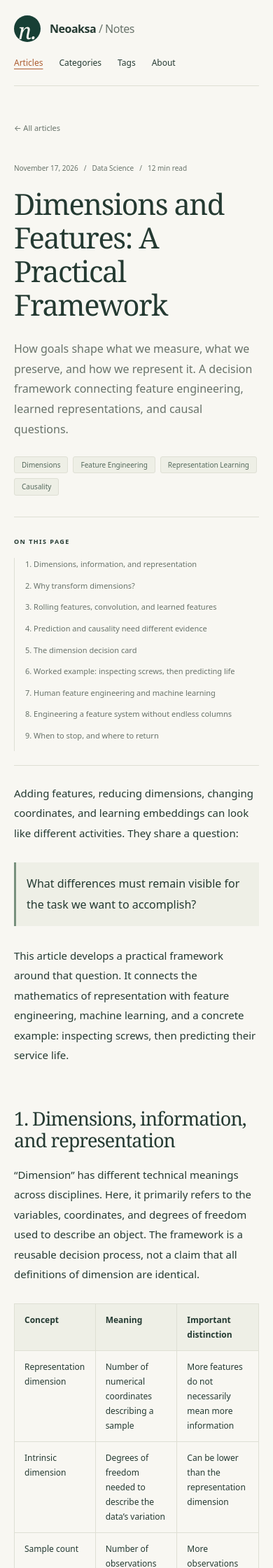
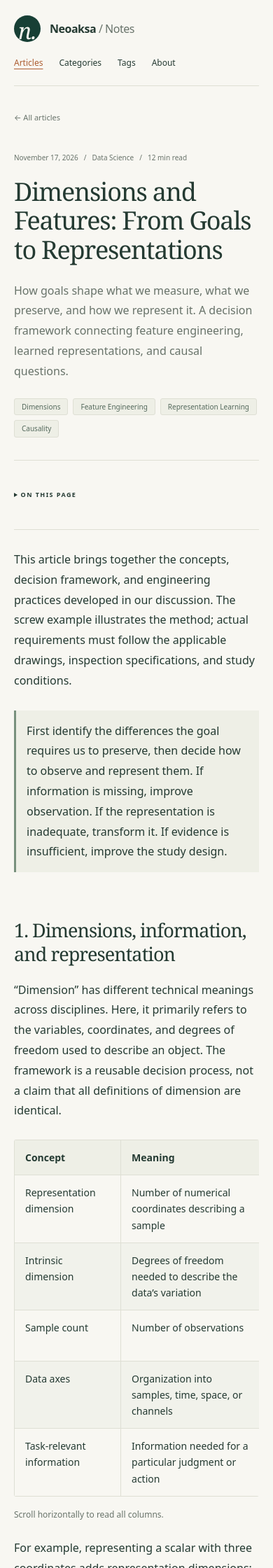
Before and after one commit to neoaksa/neoaksa.github.io, a Jekyll site: the page built from _posts/2026-11-17-dimensions-and-features.md, in a window 390 px wide. Shown: the top 2240 px of the page at 70% size. Built offline with Jekyll 4.4.1, drawn with Linux system fonts in a browser that asks for light colours; nearby versions of some CDN libraries; some of the changed text lies outside the part shown.

Commit message:
Improve article readability and align English translation with Chinese source

````diff
--- a/_layouts/default.html
+++ b/_layouts/default.html
@@ -1,6 +1,7 @@
 <!doctype html>
 <html lang="en">
 <head>
+  {% assign asset_version = site.time | date: '%s' %}
   <meta charset="utf-8">
   <meta name="viewport" content="width=device-width, initial-scale=1">
   <title>{% if page.title %}{{ page.title | escape }} · {% endif %}{{ site.title | escape }}</title>
@@ -12,10 +13,11 @@
   <link rel="canonical" href="{{ page.url | absolute_url }}">
   <link rel="icon" type="image/svg+xml" href="{{ '/assets/favicon.svg' | relative_url }}">
   <link rel="alternate" type="application/atom+xml" title="{{ site.title }}" href="{{ '/feed.xml' | relative_url }}">
-  <link rel="stylesheet" href="{{ '/assets/css/site.css' | relative_url }}">
+  <link rel="stylesheet" href="{{ '/assets/css/site.css' | relative_url }}?v={{ asset_version }}">
+  {% if page.layout == 'post' %}<link rel="stylesheet" href="{{ '/assets/css/article.css' | relative_url }}?v={{ asset_version }}">{% endif %}
   {% if page.math %}<link rel="stylesheet" href="https://cdn.jsdelivr.net/npm/katex@0.16.22/dist/katex.min.css">{% endif %}
-  <script defer src="{{ '/assets/js/site.js' | relative_url }}"></script>
-  {% if page.mermaid or page.math %}<script type="module" src="{{ '/assets/js/article.js' | relative_url }}"></script>{% endif %}
+  <script defer src="{{ '/assets/js/site.js' | relative_url }}?v={{ asset_version }}"></script>
+  {% if page.mermaid or page.math %}<script type="module" src="{{ '/assets/js/article.js' | relative_url }}?v={{ asset_version }}"></script>{% endif %}
 </head>
 <body>
   <a class="skip-link" href="#main">Skip to content</a>
--- a/_layouts/post.html
+++ b/_layouts/post.html
@@ -10,7 +10,7 @@ layout: default
     <div class="tags">{% for tag in page.tags %}<a href="{{ '/tags/' | relative_url }}#{{ tag | slugify }}">{{ tag | escape }}</a>{% endfor %}</div>
   </header>
   <div class="article-grid">
-    <aside class="toc" aria-label="Article contents" hidden><p class="eyebrow">On this page</p><ol id="toc-list"></ol></aside>
+    <aside class="toc" aria-label="Article contents" hidden><details class="toc-menu" open><summary class="eyebrow">On this page</summary><ol id="toc-list"></ol></details></aside>
     <div class="prose" id="article-content" data-mermaid="{{ page.mermaid | default: false }}" data-math="{{ page.math | default: false }}">{{ content }}</div>
   </div>
   <div class="article-end"><span class="end-mark" aria-hidden="true">✳</span><p>Keep the questions. Revisit the assumptions.</p><a href="{{ '/articles/' | relative_url }}">Back to all articles →</a></div>
--- a/_posts/2026-11-17-dimensions-and-features.md
+++ b/_posts/2026-11-17-dimensions-and-features.md
@@ -1,5 +1,5 @@
 ---
-title: "Dimensions and Features: A Practical Framework"
+title: "Dimensions and Features: From Goals to Representations"
 description: "How goals shape what we measure, what we preserve, and how we represent it. A decision framework connecting feature engineering, learned representations, and causal questions."
 date: 2026-11-17 10:00:00 -0500
 categories: [Data Science]
@@ -9,11 +9,9 @@ mermaid: true
 math: true
 ---
 
-Adding features, reducing dimensions, changing coordinates, and learning embeddings can look like different activities. They share a question:
+This article brings together the concepts, decision framework, and engineering practices developed in our discussion. The screw example illustrates the method; actual requirements must follow the applicable drawings, inspection specifications, and study conditions.
 
-> What differences must remain visible for the task we want to accomplish?
-
-This article develops a practical framework around that question. It connects the mathematics of representation with feature engineering, machine learning, and a concrete example: inspecting screws, then predicting their service life.
+> First identify the differences the goal requires us to preserve, then decide how to observe and represent them. If information is missing, improve observation. If the representation is inadequate, transform it. If evidence is insufficient, improve the study design.
 
 ## 1. Dimensions, information, and representation
 
@@ -27,29 +25,27 @@ This article develops a practical framework around that question. It connects th
 | Data axes | Organization into samples, time, space, or channels | The number of array axes is not the number of features |
 | Task-relevant information | Information needed for a particular judgment or action | Changes with the goal |
 
-For example, transforming a scalar into three coordinates adds representation dimensions:
+For example, representing a scalar with three coordinates adds representation dimensions:
 
 $$
 x \longmapsto [x,x^2,x^3]
 $$
 
-It adds no independent observation. All three values are determined by the original value. Yet the new representation may make a relationship easier for a limited model to learn.
+It adds no independent observational information. It may make a relationship that was previously difficult to express easier for a model to learn.
 
 Separate the object, the measurement, and the representation:
 
 ```mermaid
-flowchart LR
+flowchart TD
     O["Actual state of the object"] -->|"Measurement and sampling"| X["Observations X"]
-    X -->|"Transformation"| Z["Representation Z"]
-    Z -->|"Analysis or model"| R["Judgment or action"]
+    X -->|"Transformation: phi"| Z["Representation Z"]
+    Z -->|"Analysis, model, or rules"| R["Judgment or action"]
     G["Goal and constraints"] -.-> X
     G -.-> Z
     G -.-> R
 ```
 
-*Figure 1. Measurement and representation are separate stages. Each can leave relevant distinctions unobserved or inaccessible.*
-
-A deterministic transformation cannot create new observational information from nothing. Inferring an unobserved property requires assumptions and evidence beyond the transformation itself.
+*Figure 1. Measurement and representation transformation are separate stages. A deterministic transformation cannot create new observational information absent from its input; inferring an unobserved state requires additional assumptions and evidence.*
 
 ## 2. Why transform dimensions?
 
@@ -61,9 +57,9 @@ Three motivations recur:
 2. **Reduce interference.** Remove redundancy or variation irrelevant to the goal.
 3. **Align with structure.** Match coordinates, scales, adjacency, or hierarchy to the object and task.
 
-For a relationship such as $$y=x^2$$, a linear model using only x cannot express it exactly. Defining a feature $$z=x^2$$ makes the relationship linear in z. The required nonlinear operation has moved into the representation.
+A good representation must account for the object's structure, the research goal, and the available processing capabilities. Easier prediction, easier explanation, and causal justification are different evaluation criteria.
 
-This is not free: someone, or some learning procedure, still needs to find the useful transformation.
+### 2.1 Types of dimension operations
 
 | Operation | Purpose | Question to check |
 |---|---|---|
@@ -79,7 +75,7 @@ These categories overlap. Replacing seven measurements with their sum compresses
 
 ## 3. Rolling features, convolution, and learned features
 
-### Does a seven-day total add information?
+### 3.1 Does a seven-day sales total increase dimensionality?
 
 Let daily sales be x(t), and define:
 
@@ -93,7 +89,7 @@ $$
 
 For ordinary linear regression already receiving all seven values, adding their sum does not expand the space of linear functions and introduces exact collinearity. For other models, such as decision trees, a threshold on the total can be much easier to express. Regularization can also change how equivalent information is used during training.
 
-### What convolution extracts
+### 3.2 The role of convolution
 
 A fixed rolling sum is a discrete convolution. Its kernel specifies a local weighted computation; sliding repeats that computation at different positions.
 
@@ -107,10 +103,10 @@ Both [10, 20, 30] and [10, 100, 30] produce an endpoint difference of 20. A resp
 
 Deep learning commonly calls sliding cross-correlation “convolution,” although the strict mathematical definitions differ by kernel reversal. Rolling maxima and medians are generally not fixed-kernel linear convolutions.
 
-### How a network learns feature extractors
+### 3.3 How neural networks learn features
 
 ```mermaid
-flowchart LR
+flowchart TD
     X["Raw input"] --> F["Learnable feature extractor"]
     F --> H["Hidden representation"]
     H --> P["Prediction"]
@@ -119,15 +115,17 @@ flowchart LR
     L -.->|"Updates prediction parameters"| P
 ```
 
-*Figure 2. The training objective can shape both the representation and the prediction model.*
+*Figure 2. Features do not have to be named in advance. The training objective can jointly shape the feature extractor and the prediction model.*
 
-A convolutional layer uses local connections and shares kernel weights across positions. A fully connected layer typically connects each output to every input. Attention computes input-dependent aggregation weights over the positions it is allowed to access.
+- **Convolutional layers:** local connections, with kernel weights shared across positions.
+- **Fully connected layers:** each output typically connects to all inputs through learnable weights.
+- **Attention layers:** compute matching weights from the input, then aggregate information from positions they are allowed to access.
 
 Multiple layers combine features into further features. Convolutional receptive fields can grow with depth, while nonlinear activations allow more complex relationships than a purely linear stack.
 
 In an ordinary fixed architecture, the number of hidden coordinates is specified in advance. Training learns how to compute those coordinates; it does not continually add physical feature columns.
 
-Hidden features need not be uninterpretable, but they usually have no predefined business meaning. Useful representations can also be distributed across multiple coordinates rather than captured by one named feature.
+Hidden representations are not necessarily uninterpretable, but they usually have no predefined business meaning. Attention weights also cannot be directly treated as final feature importance or causal effects.
 
 ## 4. Prediction and causality need different evidence
 
@@ -156,13 +154,13 @@ Surface color might predict a short life. Changing the color alone might have no
 
 An interpretable feature is not automatically a cause. Neural networks can assist causal estimation, but the causal claim comes from the study design and assumptions, not from network complexity or predictive accuracy.
 
-Likewise, changing a hidden coordinate and observing the model's response is not automatically a real-world intervention. The coordinate may mix several physical attributes, with no unique operation that changes it in isolation.
+Likewise, changing a hidden coordinate and observing the model's prediction is not equivalent to a real-world intervention experiment.
 
 ## 5. The dimension decision card
 
 > Design a representation around the distinctions the goal requires. Preserve necessary differences, merge differences that can be ignored, and test whether the result is sufficient.
 
-### The workflow
+### 5.1 The complete workflow
 
 ```mermaid
 flowchart TD
@@ -197,7 +195,7 @@ flowchart TD
 | 9. Cost | Are measurement, computation, interpretation, and maintenance affordable? |
 | 10. Boundary | When do we stop, and what triggers reassessment? |
 
-### The central test
+### 5.3 The central test: preserve goal-relevant distinctions
 
 For a transformation $$Z=\phi(X)$$, ask:
 
@@ -226,7 +224,7 @@ The requirements below illustrate the framework. Actual acceptance criteria must
 | Cost | Inspection time, reinspection, and missed defects | Additional measurements and life testing versus predictive benefit |
 | Boundary | Reassess when type, specification, equipment, or process changes | Reassess when conditions change or predictions become unreliable |
 
-### Align coordinates with the requirement
+### 6.2 Transformations aligned with the goal
 
 For a length accepted between Lmin and Lmax, define:
 
@@ -270,13 +268,13 @@ Life prediction requires extra care:
 | Automated feature search | Candidate operations, parameters, and evaluation | Searches combinations and tests usefulness |
 | Representation learning | Inputs, architecture, objective, and constraints | Learns extractor parameters and internal representations |
 
-Reasonable manual features can reduce the learning burden when data is limited. Automated learning can reduce hand design and discover useful combinations. Neither removes the need to define data meaning, timing, and validation.
+Manual feature engineering remains useful because reasonable structural assumptions can reduce the learning burden when data is limited. Business definitions, information availability, and data sources also require governance. Automated learning can reduce manual design and discover complex combinations.
 
 Do not rank features solely by individual correlation. Two features may be weak alone but important together. Selection should be task-specific, tested with independent data and, where useful, feature-group comparisons or ablation.
 
 ## 8. Engineering a feature system without endless columns
 
-### Separate metrics, families, and instances
+### 8.1 Three levels: metrics, families, and instances
 
 | Level | Example | What to manage |
 |---|---|---|
@@ -286,7 +284,7 @@ Do not rank features solely by individual correlation. Two features may be weak
 
 These windowed means are not identical, but their implementation should be reusable. Before treating columns as equivalent, verify inclusion of the current day, calendar versus observation windows, missing dates, grouping keys, and partial-history handling.
 
-### Make features self-describing
+### 8.2 Self-description instead of a rigid single classification
 
 Record:
 
@@ -296,9 +294,9 @@ Record:
 - Applicability, missing-value handling, and quality expectations.
 - Ownership, lifecycle, validated uses, and consumers.
 
-Metadata can live in database catalogs, extended properties, metadata tables, or configuration files. YAML is one possible carrier, not a requirement. Choose an authoritative source and validate its consistency with the actual calculations.
+Metadata can live in database catalogs, extended properties, metadata tables, or configuration files. YAML is one possible carrier, not a requirement. What matters is consistent structure, queryability, validation, and a clearly identified authoritative source.
 
-### Materialize by task
+### 8.3 From a shared wide table to task-specific materialization
 
 ```mermaid
 flowchart TD
@@ -317,11 +315,14 @@ Migrate an existing wide table gradually: document definitions and column mappin
 
 Changing a wide table into a long table changes storage shape. It does not automatically reduce feature computation or total data volume.
 
-### Let AI propose, then validate
+### 8.4 How AI uses the catalog
 
-An AI assistant can search the catalog, exclude unavailable or inapplicable features, and propose candidates with reasons. Those recommendations are hypotheses. Validate them before fixing a task feature set.
+1. Exclude features that cannot be used at the task's prediction time or do not meet the applicability conditions.
+2. Use feature descriptions to propose candidates and explain the reasoning, while allowing for useful feature combinations.
+3. Validate independently to determine the task's feature set.
+4. Fix feature definitions, data versions, and model versions, and record the selection rationale.
 
-Production runs should reference fixed definitions and reproducible data versions. Cache reuse must account for definitions, inputs, versions, and computation ranges.
+A language model can recommend candidates from their descriptions, but it cannot replace empirical validation. Production runs should use checked, fixed configurations. Cache reuse must account for definitions, inputs, versions, and computation ranges.
 
 ## 9. When to stop, and where to return
 
@@ -339,4 +340,4 @@ These gaps may coexist. A failed model does not identify the cause on its own.
 
 Keep four traceable records: the goal and success criteria, the representation and its sources, the supporting evidence, and the conditions under which reassessment is required.
 
-> Start with the distinctions that must survive. Then choose the dimensions that express them.
+> First ask what must remain distinguishable, then ask which dimensions to use. Dimension choices serve the goal; the credibility of the conclusion comes from evidence.
--- /dev/null
+++ b/assets/css/article.css
@@ -0,0 +1,224 @@
+/* Reading layout for long articles, tables, and technical diagrams. */
+.article-shell {
+  max-width: 1120px;
+}
+
+.article-heading {
+  max-width: none;
+  padding-bottom: 32px;
+  margin-bottom: 36px;
+}
+
+.article-heading h1 {
+  max-width: 24ch;
+  font-size: clamp(2.25rem, 4vw, 3.5rem);
+  line-height: 1.14;
+}
+
+.article-heading .lede {
+  max-width: 72ch;
+  font-size: 17px;
+}
+
+.article-grid {
+  grid-template-columns: 220px minmax(0, 760px);
+  gap: 48px;
+  justify-content: center;
+}
+
+.toc {
+  max-height: calc(100vh - 60px);
+  overflow-y: auto;
+  font-size: 12px;
+  line-height: 1.6;
+}
+
+.toc li {
+  padding-bottom: 12px;
+}
+
+.toc summary {
+  cursor: pointer;
+  padding-block: 6px;
+}
+
+.toc a[aria-current="location"] {
+  color: var(--green);
+  font-weight: 650;
+}
+
+.prose {
+  font-size: 17px;
+  line-height: 1.8;
+}
+
+.prose h2 {
+  margin-top: 48px;
+  font-size: 30px;
+  line-height: 1.25;
+}
+
+.prose h3 {
+  line-height: 1.35;
+  font-size: 23px;
+}
+
+.prose table {
+  font-size: 14px;
+  line-height: 1.65;
+}
+
+.prose th,
+.prose td {
+  padding: 13px 15px;
+  min-width: 135px;
+}
+
+.prose th {
+  vertical-align: bottom;
+}
+
+.prose tbody tr:nth-child(even) {
+  background: #f1f2eb;
+}
+
+.table-scroll {
+  border-radius: 3px;
+  scrollbar-width: thin;
+}
+
+.table-hint {
+  margin: -12px 0 22px;
+  font-size: 12px;
+  color: var(--muted);
+}
+
+.diagram {
+  padding: 20px 16px;
+}
+
+.diagram-visual {
+  scrollbar-width: thin;
+}
+
+.diagram-visual svg {
+  display: block;
+  margin-inline: auto;
+  /* Preserve readable labels; scroll inside the figure when necessary. */
+  min-width: var(--diagram-width, 600px);
+  max-width: 100%;
+}
+
+.diagram figcaption {
+  margin-top: 18px;
+  padding: 0 8px;
+  font-size: 13px;
+  line-height: 1.65;
+  color: var(--muted);
+}
+
+.diagram details {
+  font-size: 12px;
+  line-height: 1.6;
+}
+
+.diagram summary {
+  padding-block: 6px;
+}
+
+.figure-caption {
+  font-size: 13px;
+  line-height: 1.65;
+  color: var(--muted);
+}
+
+.prose .katex-display {
+  margin: 28px 0;
+  padding-block: 5px;
+}
+
+@media (max-width: 1000px) {
+  .article-grid {
+    grid-template-columns: minmax(0, 760px);
+    gap: 28px;
+  }
+
+  .toc {
+    position: static;
+    max-height: none;
+    overflow: visible;
+    border-bottom: 1px solid var(--line);
+    padding-bottom: 20px;
+  }
+
+  .toc ol {
+    columns: 2;
+  }
+
+  .toc li {
+    break-inside: avoid;
+  }
+
+  .article-heading {
+    max-width: 760px;
+    margin-inline: auto;
+  }
+}
+
+@media (max-width: 620px) {
+  .article-shell {
+    padding-top: 30px;
+  }
+
+  .article-heading h1 {
+    font-size: 2.25rem;
+  }
+
+  .article-heading .lede,
+  .prose {
+    font-size: 16px;
+  }
+
+  .prose h2 {
+    font-size: 27px;
+  }
+
+  .prose h3 {
+    font-size: 22px;
+  }
+
+  .toc ol {
+    columns: 1;
+  }
+
+  .prose table {
+    min-width: 560px;
+  }
+
+  .diagram {
+    padding: 14px 10px;
+  }
+}
+
+@media print {
+  .article-grid {
+    display: block;
+  }
+
+  .prose {
+    font-size: 11pt;
+  }
+
+  .prose table {
+    min-width: 0;
+    font-size: 9pt;
+  }
+
+  .diagram-visual svg {
+    min-width: 0;
+  }
+
+  .table-hint {
+    display: none;
+  }
+}
--- a/assets/js/article.js
+++ b/assets/js/article.js
@@ -15,13 +15,28 @@ async function renderDiagrams() {
         const visual = document.createElement('div');
         visual.className = 'diagram-visual';
         visual.innerHTML = svg;
+        visual.tabIndex = 0;
+        visual.setAttribute('role', 'region');
+        visual.setAttribute('aria-label', `Diagram ${index + 1}; scroll horizontally if needed`);
+        const rendered = visual.querySelector('svg');
+        const width = rendered.viewBox.baseVal.width;
+        // Mermaid's base labels are 16px. Avoid scaling them below about 14px.
+        if (width) visual.style.setProperty('--diagram-width', `${Math.ceil(width * 0.875)}px`);
         const details = document.createElement('details');
         const summary = document.createElement('summary');
         summary.textContent = 'View diagram source';
         const pre = document.createElement('pre');
         pre.textContent = source;
         details.append(summary, pre);
-        figure.append(visual, details);
+        figure.append(visual);
+        const caption = block.parentElement.nextElementSibling;
+        if (caption?.tagName === 'P' && /^Figure \d+\./.test(caption.textContent.trim())) {
+          const figcaption = document.createElement('figcaption');
+          figcaption.innerHTML = caption.innerHTML;
+          figure.append(figcaption);
+          caption.remove();
+        }
+        figure.append(details);
         block.parentElement.replaceWith(figure);
       } catch (error) {
         console.warn('Diagram could not be rendered; keeping its source.', error);
--- a/assets/js/site.js
+++ b/assets/js/site.js
@@ -14,6 +14,21 @@
     list.append(item);
   });
   if (headings.length) toc.hidden = false;
+  const tocMenu = toc.querySelector('details');
+  if (tocMenu && window.matchMedia('(max-width: 1000px)').matches) tocMenu.open = false;
+  const links = [...list.querySelectorAll('a')];
+  if ('IntersectionObserver' in window) {
+    const observer = new IntersectionObserver(entries => {
+      const visible = entries.filter(entry => entry.isIntersecting);
+      if (!visible.length) return;
+      const id = visible[0].target.id;
+      links.forEach(link => {
+        if (link.hash === `#${id}`) link.setAttribute('aria-current', 'location');
+        else link.removeAttribute('aria-current');
+      });
+    }, { rootMargin: '0px 0px -65% 0px' });
+    headings.forEach(heading => observer.observe(heading));
+  }
   // Wrap tables without changing their semantics or making the page overflow.
   content.querySelectorAll('table').forEach(table => {
     const wrapper = document.createElement('div');
@@ -23,5 +38,13 @@
     wrapper.setAttribute('aria-label', 'Scrollable article table');
     table.replaceWith(wrapper);
     wrapper.append(table);
+    const hint = document.createElement('p');
+    hint.className = 'table-hint';
+    hint.textContent = 'Scroll horizontally to read all columns.';
+    hint.hidden = true;
+    wrapper.after(hint);
+    const updateHint = () => { hint.hidden = wrapper.scrollWidth <= wrapper.clientWidth + 1; };
+    updateHint();
+    if ('ResizeObserver' in window) new ResizeObserver(updateHint).observe(wrapper);
   });
 })();
````
Also changed, not shown: other parts of _posts/2026-11-17-dimensions-and-features.md (+3 -3 lines), AGENTS.md (+1 -0 lines).
